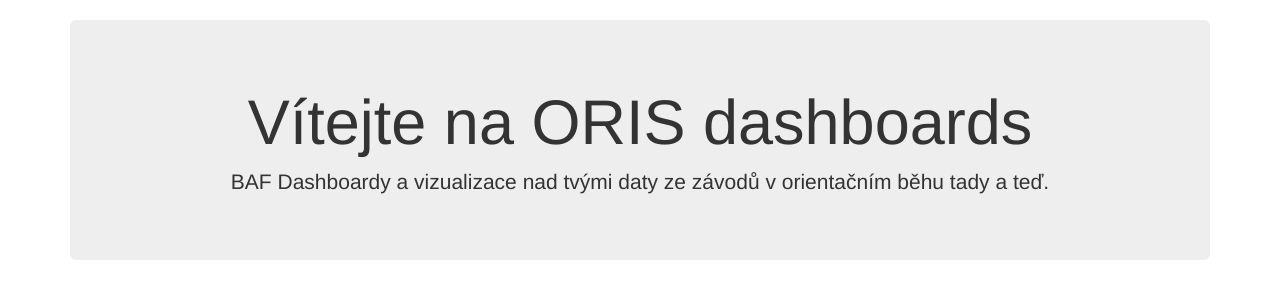
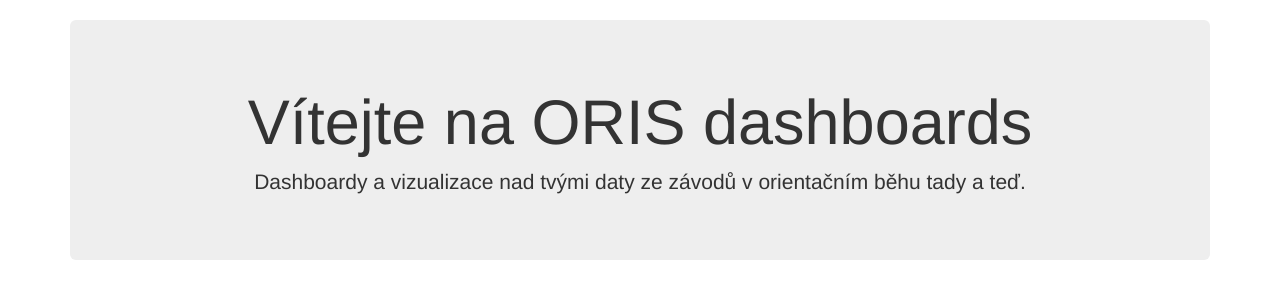
Before and after one commit to lenkaknap/oris_dashboards, a Flask app: template templates/home.html in a window 1280 px wide. Shown: the part 52-352 px from the top of the page. Run offline with Flask 2, Linux system fonts and the light colour scheme; the template is opened without the code that fills it, so the values that code supplies are empty; some libraries are stand-ins or nearby versions.

Commit message:
Revert - Edit text on homepage

```diff
--- a/templates/home.html
+++ b/templates/home.html
@@ -4,7 +4,7 @@
 
 <div class="jumbotron text-center">
     <h1>Vítejte na ORIS dashboards</h1>
-    <p class="lead">BAF Dashboardy a vizualizace nad tvými daty ze závodů v orientačním běhu tady a teď.</p>
+    <p class="lead">Dashboardy a vizualizace nad tvými daty ze závodů v orientačním běhu tady a teď.</p>
 </div>
 
 {% endblock %}
```
